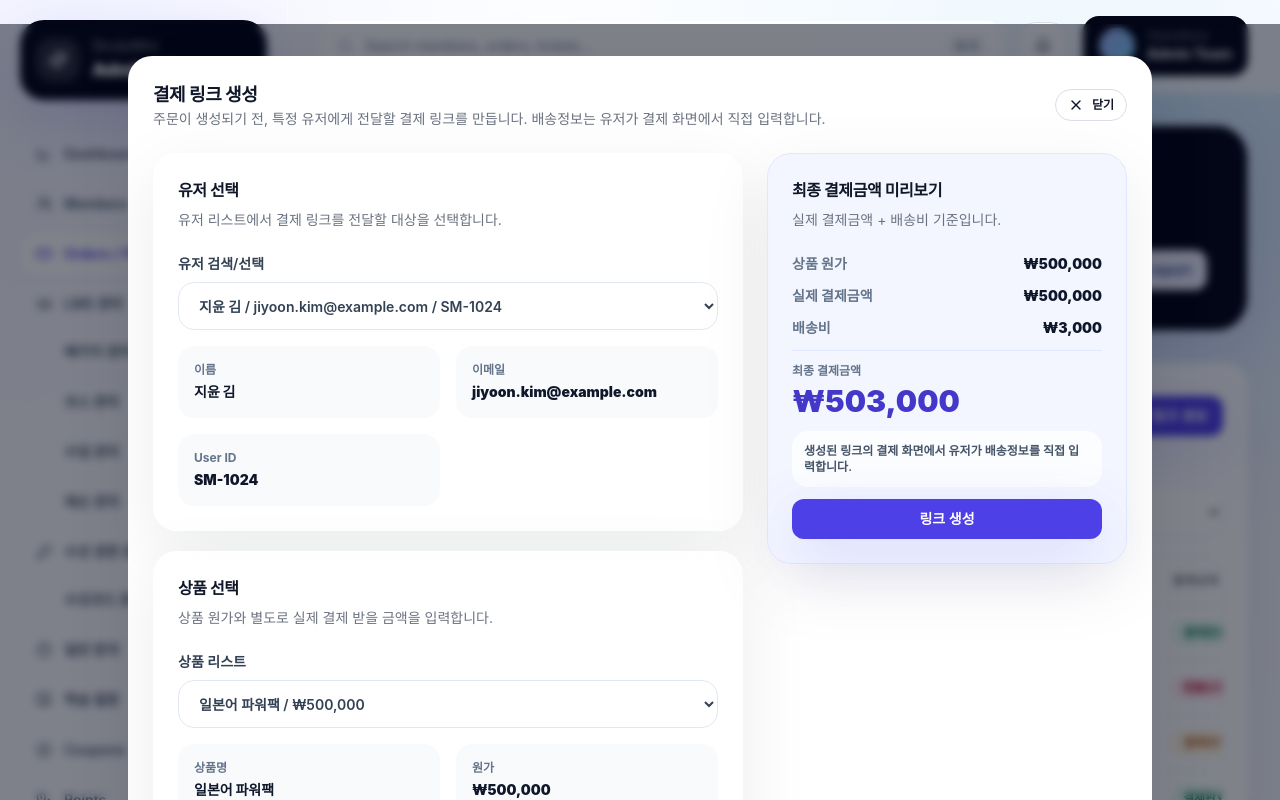
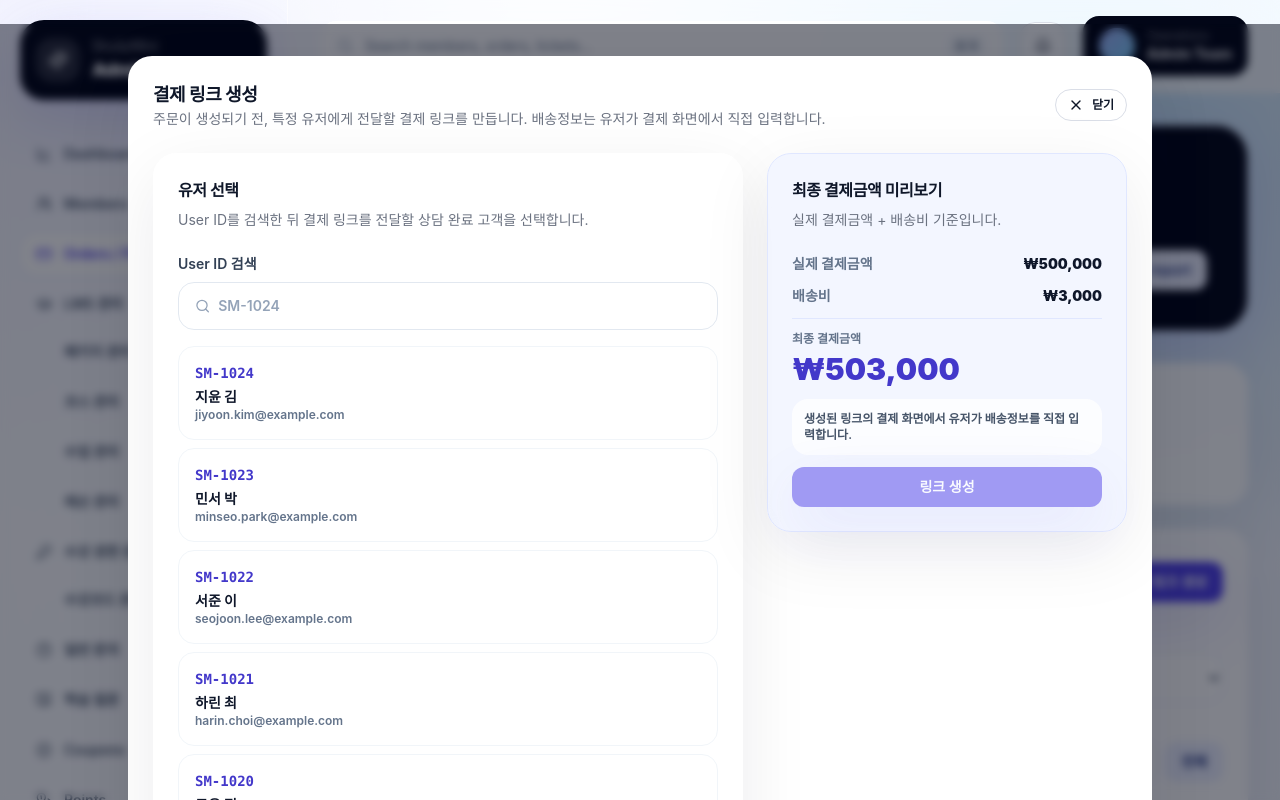
Before and after one commit to koo-2dub/studymini-admin-frontend, a Next.js app: page /orders in a window 1280 px wide. Both pictures are taken after a click on the button "결제 링크 생성". Shown: the top 800 px of the page. Built offline with nearby package versions, Linux system fonts and the light colour scheme.

Commit message:
Enhance orders list filters and payment link search

```diff
--- a/components/dashboard/orders-dashboard.tsx
+++ b/components/dashboard/orders-dashboard.tsx
@@ -15,6 +15,8 @@ type OrderListFilters = {
   orderStatus: string;
   paymentStatus: string;
   shippingStatus: string;
+  startDate: string;
+  endDate: string;
 };
 
 const emptyFilters: OrderListFilters = {
@@ -22,7 +24,11 @@ const emptyFilters: OrderListFilters = {
   orderStatus: "all",
   paymentStatus: "all",
   shippingStatus: "all",
+  startDate: "",
+  endDate: "",
 };
+
+const today = new Date().toISOString().slice(0, 10);
 
 export function OrdersDashboard({ orders }: { orders: AdminOrder[] }) {
   const router = useRouter();
@@ -43,17 +49,40 @@ export function OrdersDashboard({ orders }: { orders: AdminOrder[] }) {
       const matchesOrderStatus = filters.orderStatus === "all" || order.orderStatus === filters.orderStatus;
       const matchesPaymentStatus = filters.paymentStatus === "all" || order.paymentStatus === filters.paymentStatus;
       const matchesShippingStatus = filters.shippingStatus === "all" || order.shippingStatus === filters.shippingStatus;
+      const matchesStartDate = !filters.startDate || order.date >= filters.startDate;
+      const matchesEndDate = !filters.endDate || order.date <= filters.endDate;
 
-      return matchesQuery && matchesOrderStatus && matchesPaymentStatus && matchesShippingStatus;
+      return matchesQuery && matchesOrderStatus && matchesPaymentStatus && matchesShippingStatus && matchesStartDate && matchesEndDate;
     });
   }, [filters, orders]);
+
+  const todayOrders = useMemo(() => orders.filter((order) => order.date === today), [orders]);
+  const todayPaidAmount = todayOrders.reduce((sum, order) => order.paymentStatus === "결제완료" || order.paymentStatus === "환불요청" ? sum + order.paymentAmount : sum, 0);
+  const todayRefundAmount = todayOrders.reduce((sum, order) => sum + order.refundAmount, 0);
 
   const updateFilter = (key: keyof OrderListFilters, value: string) => {
     setFilters((current) => ({ ...current, [key]: value }));
   };
 
+  const setDateRange = (startDate: string, endDate: string) => {
+    setFilters((current) => ({ ...current, startDate, endDate }));
+  };
+
+  const applyRecentDays = (days: number) => {
+    const end = new Date(today);
+    const start = new Date(today);
+    start.setDate(end.getDate() - (days - 1));
+    setDateRange(start.toISOString().slice(0, 10), today);
+  };
+
   return (
     <div className="space-y-6">
+      <section className="grid gap-4 md:grid-cols-3">
+        <KpiCard label="오늘 주문 건수" value={`${todayOrders.length.toLocaleString()}건`} detail={`오늘 기준 · ${today}`} />
+        <KpiCard label="오늘 결제금액" value={formatCurrency(todayPaidAmount)} detail={`오늘 기준 · ${today}`} />
+        <KpiCard label="오늘 환불금액" value={formatCurrency(todayRefundAmount)} detail={`오늘 기준 · ${today}`} tone="rose" />
+      </section>
+
       <Card>
         <CardHeader className="flex flex-col gap-4 lg:flex-row lg:items-start lg:justify-between">
           <div>
@@ -79,6 +108,22 @@ export function OrdersDashboard({ orders }: { orders: AdminOrder[] }) {
             <FilterSelect label="주문상태" value={filters.orderStatus} onChange={(value) => updateFilter("orderStatus", value)} options={orderStatuses} />
             <FilterSelect label="결제상태" value={filters.paymentStatus} onChange={(value) => updateFilter("paymentStatus", value)} options={paymentStatuses} />
             <FilterSelect label="배송상태" value={filters.shippingStatus} onChange={(value) => updateFilter("shippingStatus", value)} options={shippingStatuses} />
+            <div className="space-y-2 text-sm font-semibold text-slate-700 md:col-span-2 xl:col-span-4">
+              <span>주문일</span>
+              <div className="grid gap-3 lg:grid-cols-[1fr_auto]">
+                <div className="grid gap-2 sm:grid-cols-[1fr_auto_1fr] sm:items-center">
+                  <input type="date" className="h-12 rounded-2xl border border-slate-200 bg-white/90 px-4 text-sm font-semibold outline-none transition focus:border-indigo-400 focus:ring-4 focus:ring-indigo-100" value={filters.startDate} onChange={(event) => updateFilter("startDate", event.target.value)} />
+                  <span className="text-center text-slate-400">~</span>
+                  <input type="date" className="h-12 rounded-2xl border border-slate-200 bg-white/90 px-4 text-sm font-semibold outline-none transition focus:border-indigo-400 focus:ring-4 focus:ring-indigo-100" value={filters.endDate} onChange={(event) => updateFilter("endDate", event.target.value)} />
+                </div>
+                <div className="flex flex-wrap gap-2">
+                  <Button type="button" variant="outline" onClick={() => setDateRange(today, today)}>오늘</Button>
+                  <Button type="button" variant="outline" onClick={() => applyRecentDays(7)}>최근 7일</Button>
+                  <Button type="button" variant="outline" onClick={() => applyRecentDays(30)}>최근 30일</Button>
+                  <Button type="button" variant="secondary" onClick={() => setDateRange("", "")}>전체</Button>
+                </div>
+              </div>
+            </div>
           </div>
 
           <div className="overflow-x-auto rounded-3xl border border-slate-100">
@@ -133,33 +178,41 @@ export function OrdersDashboard({ orders }: { orders: AdminOrder[] }) {
 }
 
 const paymentLinkProducts = [
-  { id: "JP-POWERPACK", name: "일본어 파워팩", price: 500000 },
+  { id: "PACK-JP-POWER", name: "일본어 파워팩", price: 500000 },
   { id: "BIZ-KO-12W", name: "비즈니스 회화 집중반", price: 229000 },
   { id: "SPA-BASIC-08W", name: "스페인어 베이직", price: 149000 },
   { id: "BOOK-ADD-01", name: "교재 추가 배송", price: 35000 },
 ];
 
 function PaymentLinkDialog({ onClose }: { onClose: () => void }) {
-  const [selectedUserId, setSelectedUserId] = useState(members[0]?.id ?? "");
-  const [selectedProductId, setSelectedProductId] = useState(paymentLinkProducts[0].id);
+  const [userQuery, setUserQuery] = useState("");
+  const [selectedUserId, setSelectedUserId] = useState("");
+  const [productQuery, setProductQuery] = useState("");
+  const [selectedProductId, setSelectedProductId] = useState("");
   const [memo, setMemo] = useState("도서만 구매 요청");
   const [paymentAmount, setPaymentAmount] = useState(paymentLinkProducts[0].price);
   const [shippingFee, setShippingFee] = useState(3000);
   const [createdLink, setCreatedLink] = useState("");
 
-  const selectedUser = members.find((member) => member.id === selectedUserId) ?? members[0];
-  const selectedProduct = paymentLinkProducts.find((product) => product.id === selectedProductId) ?? paymentLinkProducts[0];
+  const normalizedUserQuery = userQuery.trim().toLowerCase();
+  const normalizedProductQuery = productQuery.trim().toLowerCase();
+  const userResults = members.filter((member) => !normalizedUserQuery || [member.id, member.name, member.email].join(" ").toLowerCase().includes(normalizedUserQuery)).slice(0, 5);
+  const productResults = paymentLinkProducts.filter((product) => !normalizedProductQuery || [product.id, product.name].join(" ").toLowerCase().includes(normalizedProductQuery)).slice(0, 5);
+  const selectedUser = members.find((member) => member.id === selectedUserId);
+  const selectedProduct = paymentLinkProducts.find((product) => product.id === selectedProductId);
   const finalAmount = paymentAmount + shippingFee;
 
   const updateProduct = (productId: string) => {
     const product = paymentLinkProducts.find((item) => item.id === productId);
     if (!product) return;
     setSelectedProductId(product.id);
+    setProductQuery(product.id);
     setPaymentAmount(product.price);
     setCreatedLink("");
   };
 
   const createPaymentLink = () => {
+    if (!selectedUser || !selectedProduct) return;
     setCreatedLink(`https://studymini.com/checkout/link/${selectedUser.id}-${selectedProduct.id}?amount=${finalAmount}`);
   };
 
@@ -175,27 +228,31 @@ function PaymentLinkDialog({ onClose }: { onClose: () => void }) {
         </CardHeader>
         <CardContent className="grid gap-6 lg:grid-cols-[minmax(0,1fr)_360px]">
           <div className="space-y-5">
-            <FormSection title="유저 선택" description="유저 리스트에서 결제 링크를 전달할 대상을 선택합니다.">
-              <label className="space-y-2 text-sm font-semibold text-slate-700 md:col-span-2">
-                <span>유저 검색/선택</span>
-                <select className="h-12 w-full rounded-2xl border border-slate-200 bg-white/90 px-4 text-sm font-semibold outline-none transition focus:border-indigo-400 focus:ring-4 focus:ring-indigo-100" value={selectedUserId} onChange={(event) => setSelectedUserId(event.target.value)}>
-                  {members.map((member) => <option key={member.id} value={member.id}>{member.name} / {member.email} / {member.id}</option>)}
-                </select>
-              </label>
-              <ReadOnlyField label="이름" value={selectedUser.name} />
-              <ReadOnlyField label="이메일" value={selectedUser.email} />
-              <ReadOnlyField label="User ID" value={selectedUser.id} />
+            <FormSection title="유저 선택" description="User ID를 검색한 뒤 결제 링크를 전달할 상담 완료 고객을 선택합니다.">
+              <SearchField label="User ID 검색" value={userQuery} onChange={(value) => { setUserQuery(value); setCreatedLink(""); }} placeholder="SM-1024" />
+              <div className="space-y-2 md:col-span-2">
+                {userResults.map((member) => (
+                  <button key={member.id} type="button" onClick={() => { setSelectedUserId(member.id); setUserQuery(member.id); setCreatedLink(""); }} className={selectedUserId === member.id ? "w-full rounded-2xl border border-indigo-300 bg-indigo-50 p-4 text-left shadow-sm" : "w-full rounded-2xl border border-slate-100 bg-white p-4 text-left transition hover:border-indigo-200 hover:bg-indigo-50/50"}>
+                    <p className="font-mono text-sm font-black text-indigo-700">{member.id}</p>
+                    <p className="mt-1 text-sm font-bold text-slate-900">{member.name}</p>
+                    <p className="text-xs font-semibold text-slate-500">{member.email}</p>
+                  </button>
+                ))}
+              </div>
             </FormSection>
 
-            <FormSection title="상품 선택" description="상품 원가와 별도로 실제 결제 받을 금액을 입력합니다.">
-              <label className="space-y-2 text-sm font-semibold text-slate-700 md:col-span-2">
-                <span>상품 리스트</span>
-                <select className="h-12 w-full rounded-2xl border border-slate-200 bg-white/90 px-4 text-sm font-semibold outline-none transition focus:border-indigo-400 focus:ring-4 focus:ring-indigo-100" value={selectedProductId} onChange={(event) => updateProduct(event.target.value)}>
-                  {paymentLinkProducts.map((product) => <option key={product.id} value={product.id}>{product.name} / {formatCurrency(product.price)}</option>)}
-                </select>
-              </label>
-              <ReadOnlyField label="상품명" value={selectedProduct.name} />
-              <ReadOnlyField label="원가" value={formatCurrency(selectedProduct.price)} />
+            <FormSection title="상품 선택" description="코스 ID 또는 패키지 ID를 검색한 뒤 상품을 선택합니다.">
+              <SearchField label="코스 ID / 패키지 ID 검색" value={productQuery} onChange={(value) => { setProductQuery(value); setCreatedLink(""); }} placeholder="PACK-JP-POWER" />
+              <div className="space-y-2 md:col-span-2">
+                {productResults.map((product) => (
+                  <button key={product.id} type="button" onClick={() => updateProduct(product.id)} className={selectedProductId === product.id ? "w-full rounded-2xl border border-indigo-300 bg-indigo-50 p-4 text-left shadow-sm" : "w-full rounded-2xl border border-slate-100 bg-white p-4 text-left transition hover:border-indigo-200 hover:bg-indigo-50/50"}>
+                    <p className="font-mono text-sm font-black text-indigo-700">{product.id}</p>
+                    <p className="mt-1 text-sm font-bold text-slate-900">{product.name}</p>
+                    <p className="text-xs font-semibold text-slate-500">원가 {formatCurrency(product.price)}</p>
+                  </button>
+                ))}
+              </div>
+              {selectedProduct ? <ReadOnlyField label="선택 상품 원가" value={formatCurrency(selectedProduct.price)} /> : null}
               <label className="space-y-2 text-sm font-semibold text-slate-700 md:col-span-2">
                 <span>상품 메모</span>
                 <textarea className="min-h-24 w-full rounded-2xl border border-slate-200 bg-white/90 px-4 py-3 text-sm font-semibold outline-none transition focus:border-indigo-400 focus:ring-4 focus:ring-indigo-100" value={memo} onChange={(event) => setMemo(event.target.value)} placeholder="도서만 구매 요청" />
@@ -212,7 +269,6 @@ function PaymentLinkDialog({ onClose }: { onClose: () => void }) {
                 <CardDescription>실제 결제금액 + 배송비 기준입니다.</CardDescription>
               </CardHeader>
               <CardContent className="space-y-3 text-sm">
-                <PreviewRow label="상품 원가" value={formatCurrency(selectedProduct.price)} />
                 <PreviewRow label="실제 결제금액" value={formatCurrency(paymentAmount)} />
                 <PreviewRow label="배송비" value={formatCurrency(shippingFee)} />
                 <div className="border-t border-indigo-100 pt-3">
@@ -220,7 +276,7 @@ function PaymentLinkDialog({ onClose }: { onClose: () => void }) {
                   <p className="mt-1 text-3xl font-black text-indigo-700">{formatCurrency(finalAmount)}</p>
                 </div>
                 <p className="rounded-2xl bg-white/80 p-3 text-xs font-semibold text-slate-600">생성된 링크의 결제 화면에서 유저가 배송정보를 직접 입력합니다.</p>
-                <Button type="button" className="w-full" onClick={createPaymentLink}>링크 생성</Button>
+                <Button type="button" className="w-full" onClick={createPaymentLink} disabled={!selectedUser || !selectedProduct}>링크 생성</Button>
               </CardContent>
             </Card>
             {createdLink ? (
@@ -238,6 +294,30 @@ function PaymentLinkDialog({ onClose }: { onClose: () => void }) {
         </CardContent>
       </Card>
     </div>
+  );
+}
+
+function KpiCard({ label, value, detail, tone = "indigo" }: { label: string; value: string; detail: string; tone?: "indigo" | "rose" }) {
+  return (
+    <Card>
+      <CardContent className="p-6">
+        <p className="text-sm font-black text-slate-500">{label}</p>
+        <p className={tone === "rose" ? "mt-3 text-3xl font-black text-rose-700" : "mt-3 text-3xl font-black text-slate-950"}>{value}</p>
+        <p className="mt-2 text-xs font-bold text-slate-500">{detail}</p>
+      </CardContent>
+    </Card>
+  );
+}
+
+function SearchField({ label, value, onChange, placeholder }: { label: string; value: string; onChange: (value: string) => void; placeholder: string }) {
+  return (
+    <label className="space-y-2 text-sm font-semibold text-slate-700 md:col-span-2">
+      <span>{label}</span>
+      <div className="flex h-12 items-center gap-2 rounded-2xl border border-slate-200 bg-white/90 px-4 transition focus-within:border-indigo-400 focus-within:ring-4 focus-within:ring-indigo-100">
+        <Search className="h-4 w-4 text-slate-400" />
+        <input className="w-full bg-transparent text-sm font-semibold outline-none placeholder:text-slate-400" value={value} onChange={(event) => onChange(event.target.value)} placeholder={placeholder} />
+      </div>
+    </label>
   );
 }
 
```
